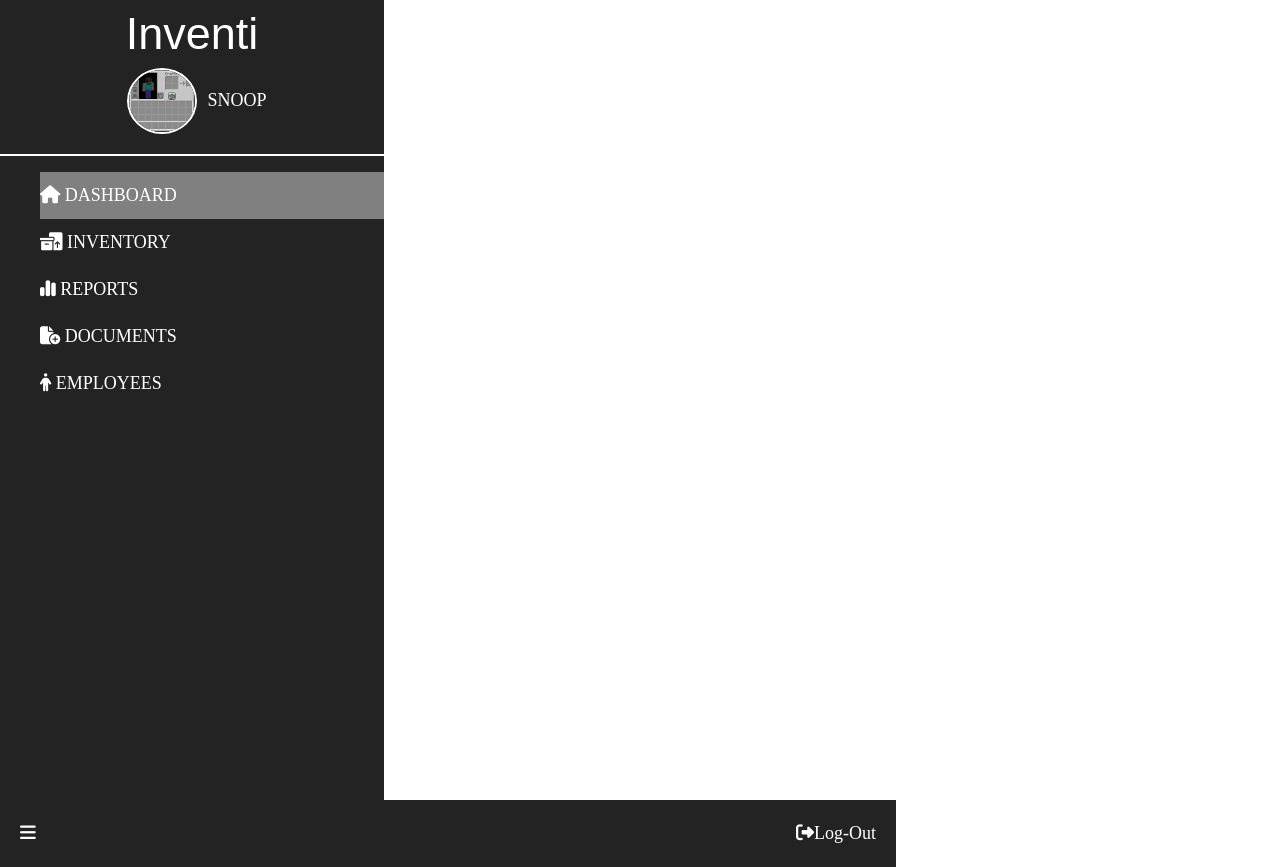
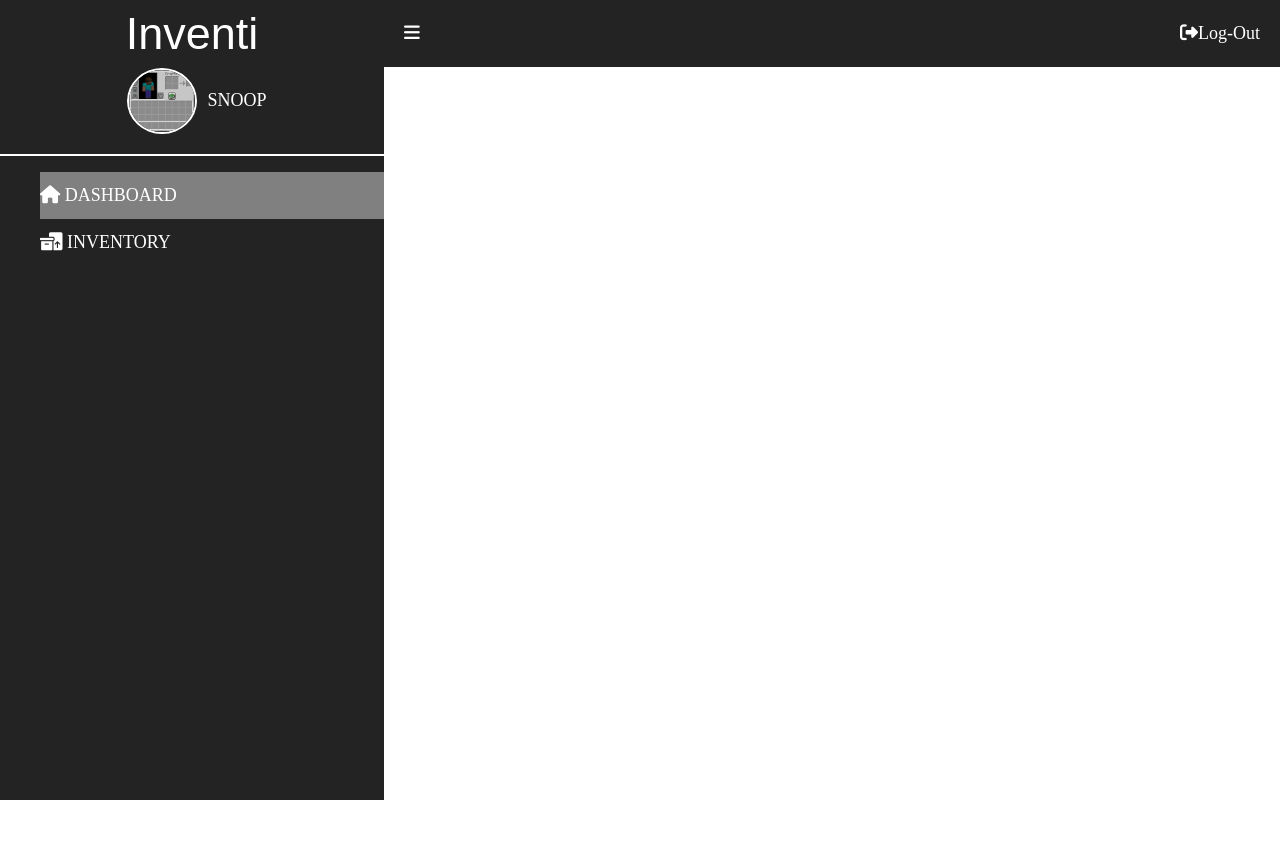
Before and after one commit to JTehuintle/CMPE131, a website: page Review_Inventory_Employee_View.html in a window 1280 px wide. After the commit the page ends 800 px from the top, so only its background shows below. Drawn offline with Linux system fonts and the light colour scheme.

Commit message:
Add files via upload

```diff
--- a/Review_Inventory_Employee_View.html
+++ b/Review_Inventory_Employee_View.html
@@ -221,35 +221,21 @@
             <div class="dashBoardMenu">
                 <ul class="dashBoardMenuList">
                     <li class="menuInUse">
-                        <a href="/Admin_Dashboard"><i class="fa-solid fa-house"></i> Dashboard</a>
+                        <a href="/dashBoard"><i class="fa-solid fa-house"></i> Dashboard</a>
                     </li>
                     <li>
-                        <a href="/Admin_Inventory"><i class="fa-solid fa-boxes-packing"></i> Inventory</a>
-                    </li>
-                    <li>
-                        <a href="/Admin_Reports"><i class="fa-solid fa-chart-simple"></i> Reports</a>
-                    </li>
-                    <li>
-                        <!--Fix later-->
-                        <a href="/documents"><i class="fa-solid fa-file-circle-plus"></i> Documents</a>
-                    </li>
-                    <li>
-                        <a href="/Admin_Employee_List"><i class="fa-solid fa-person"></i> Employees</a>
+                        <a href="/employee_Inventory"><i class="fa-solid fa-boxes-packing"></i> Inventory</a>
                     </li>
                 </ul>
 
             </div>
         </div>
-    </div>
-
-    <div class="dashBoardInfo" id="dashBoardInfo">
-        <div class="dashBoardInfoHeader">
-            <a href="" id="toggleButton"><i class="fa-solid fa-bars"></i></a>
-            <a href="index" id="logoutButton"><i class="fa-solid fa-right-from-bracket"></i>Log-Out</a>
+        <div class="dashBoardInfo" id="dashBoardInfo">
+            <div class="dashBoardInfoHeader">
+                <a href="" id="toggleButton"><i class="fa-solid fa-bars"></i></a>
+                <a href="index" id="logoutButton"><i class="fa-solid fa-right-from-bracket"></i>Log-Out</a>
+            </div>
         </div>
     </div>
 
-
-
-
 </body>
```
